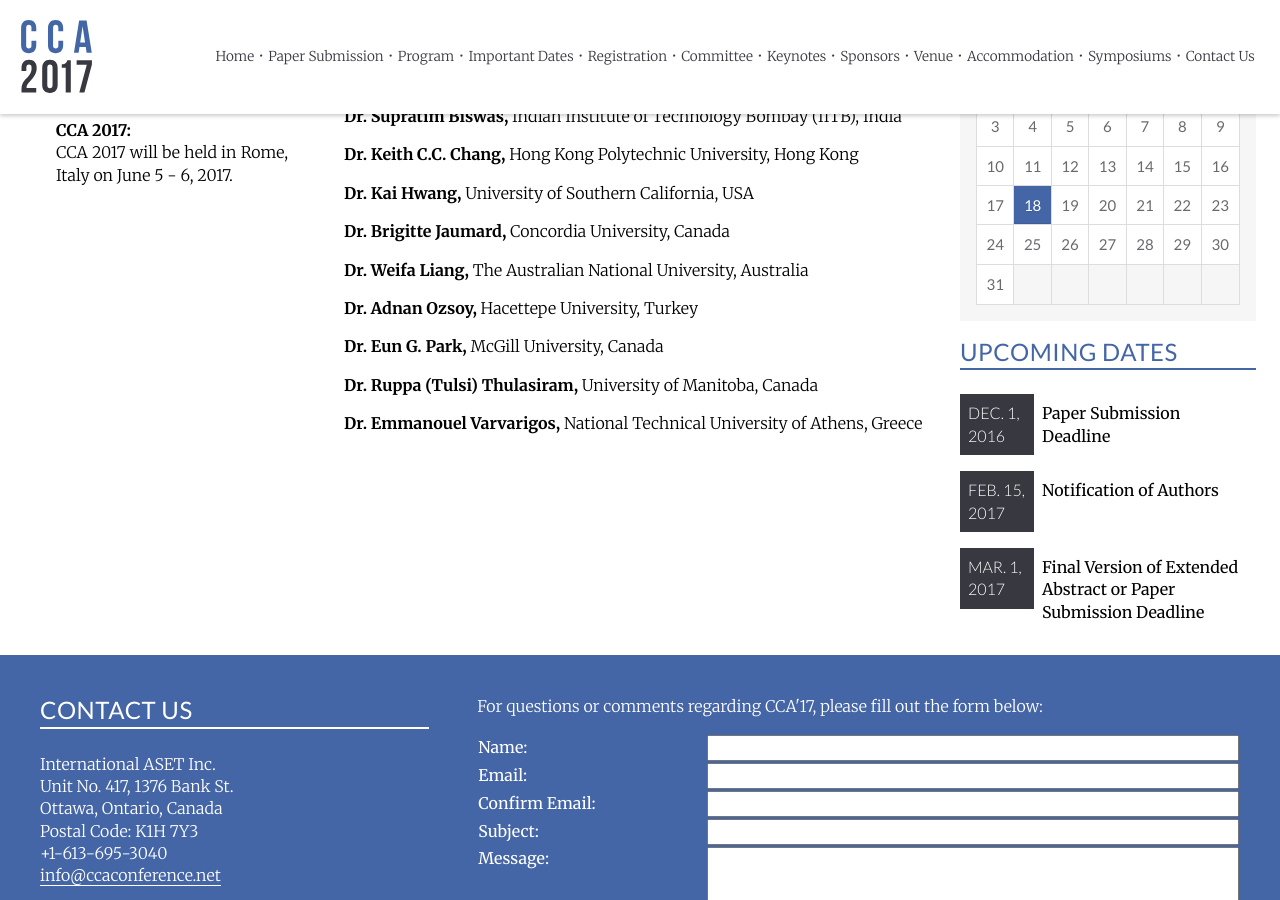
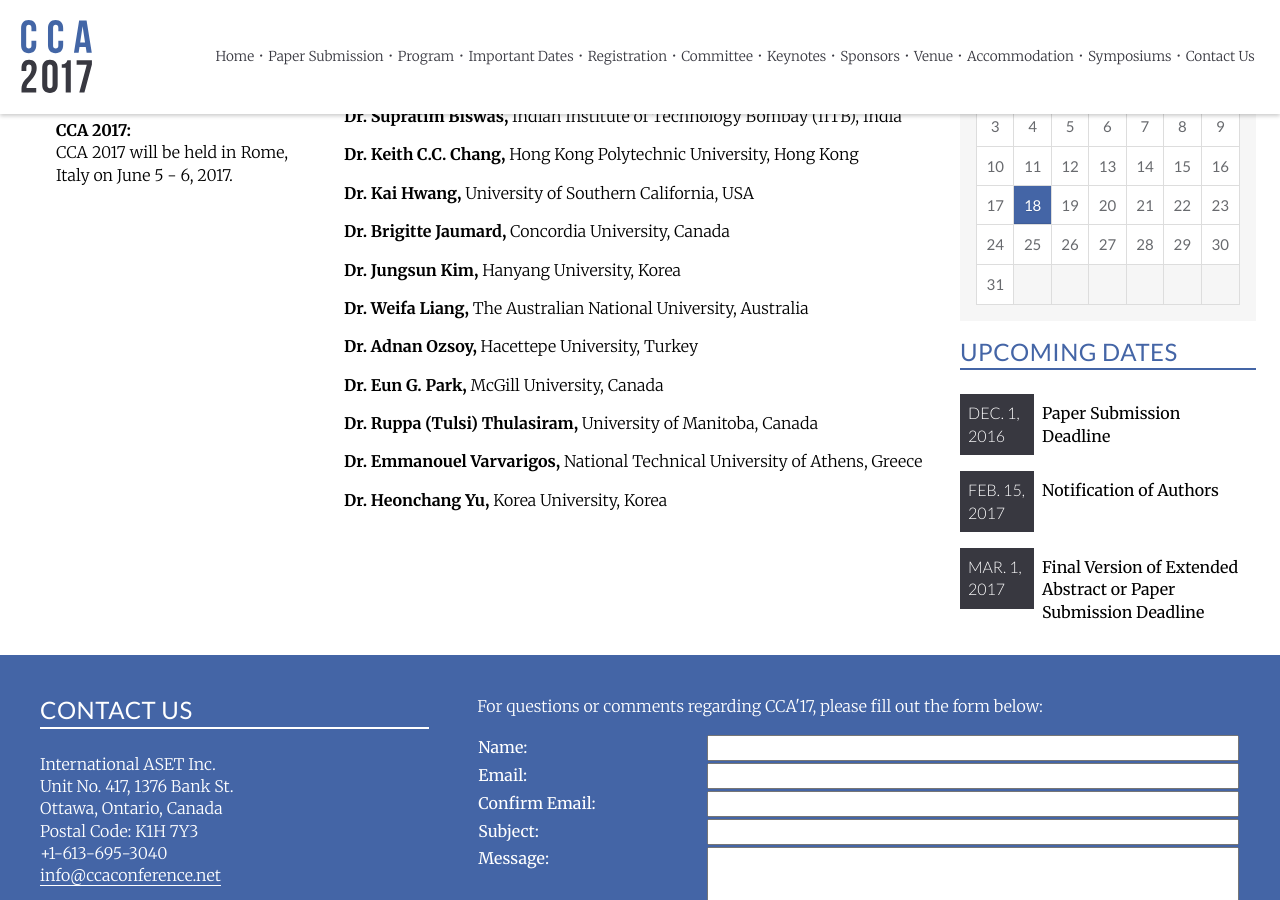
Before and after one commit to intaset/ccaconference, a Jekyll site: the page built from committee.html, in a window 1280 px wide and 900 px high, scrolled down 570 px. Built offline with Jekyll 4.4.1, drawn with Linux system fonts in a browser that asks for light colours; nearby versions of some CDN libraries; Markdown is read by kramdown in place of the engine named in the settings; comment, search, counter and statistics services are not loaded.

Commit message:
added sc

```diff
--- a/committee.html
+++ b/committee.html
@@ -16,11 +16,13 @@ keyword: cloud services, iaas, paas, saas, cloud infrastructures, cloud computin
     <p class="body"><b>Dr. Keith C.C. Chang,</b> Hong Kong Polytechnic University, Hong Kong</p>
     <p class="body"><b>Dr. Kai Hwang,</b> University of Southern California, USA</p>
     <p class="body"><b>Dr. Brigitte Jaumard,</b> Concordia University, Canada</p>
+    <p class="body"><b>Dr. Jungsun Kim,</b> Hanyang University, Korea</p>
     <p class="body"><b>Dr. Weifa Liang,</b> The Australian National University, Australia</p>
     <p class="body"><b>Dr. Adnan Ozsoy,</b> Hacettepe University, Turkey</p>
     <p class="body"><b>Dr. Eun G. Park,</b> McGill University, Canada</p>
     <p class="body"><b>Dr. Ruppa (Tulsi) Thulasiram,</b> University of Manitoba, Canada</p>
     <p class="body"><b>Dr. Emmanouel Varvarigos,</b> National Technical University of Athens, Greece</p>
+    <p class="body"><b>Dr. Heonchang Yu,</b> Korea University, Korea</p>
 
   </div>
   </div>
```
Also changed, not shown: 1 other file.
